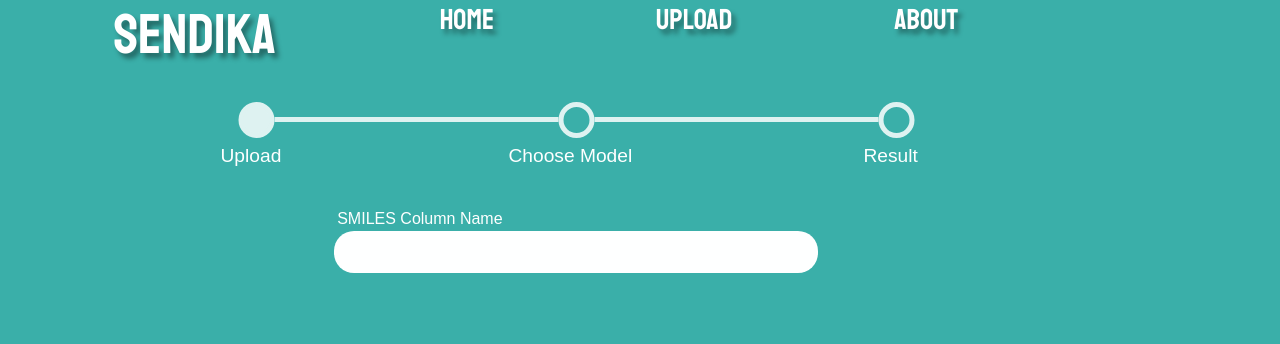
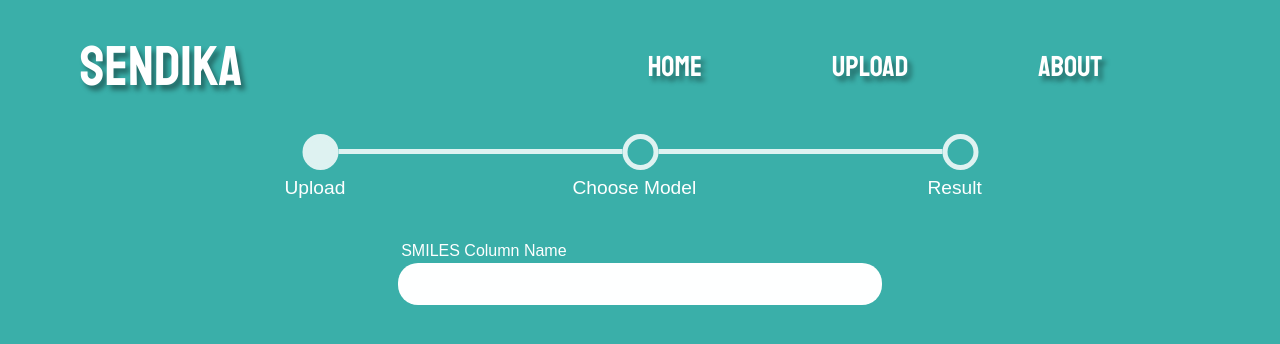
Before and after one commit to tensan8/sendika, a React (Create React App) app in the folder sendika-app/: page / in a window 1280 px wide. Shown: the top 344 px of the page. Built offline with nearby package versions, Linux system fonts and the light colour scheme.

Commit message:
Rapikan layouting setelah ada nav bar

```diff
--- a/sendika-app/src/assets/css/App.scss
+++ b/sendika-app/src/assets/css/App.scss
@@ -2,5 +2,5 @@
   text-align: center;
   display: block;
   align-items: center;
-  width: 90%;
+  margin-top: 2rem;
 }
--- a/sendika-app/src/assets/css/components/NavBar.scss
+++ b/sendika-app/src/assets/css/components/NavBar.scss
@@ -3,29 +3,31 @@
 
 .row {
     display: flex;
-    width: parent;
+    width: 100%;
+    align-items: center;
     margin-top: 0rem;
     padding-bottom: 1rem;
-
+    margin: 0 auto;
 
     .column {
         flex: 30% 70%;
         width: 100%;
+        text-align: left;
 
         .navTitle{
             @include navbar-text;
             font-size: 3.5rem;
             width: 100%;
-            text-align: left;
-            padding-left: 2rem;
+            padding-left: 5rem;
         }
 
         table {
             font-size: 1.8rem;
             padding-right: 7rem;
+            height: 100%;
 
             td {
-                padding: 0 5rem;
+                padding: 0 4rem;
             }
 
             .navText{
```
